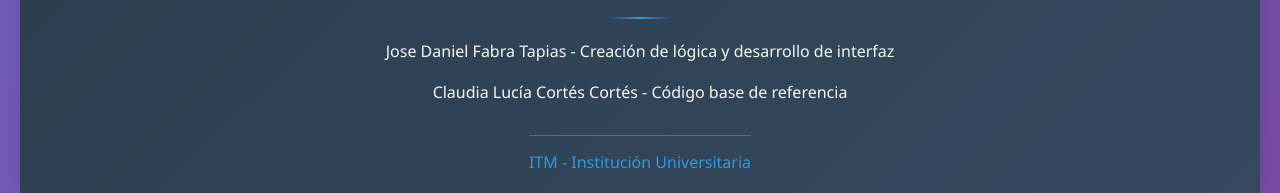
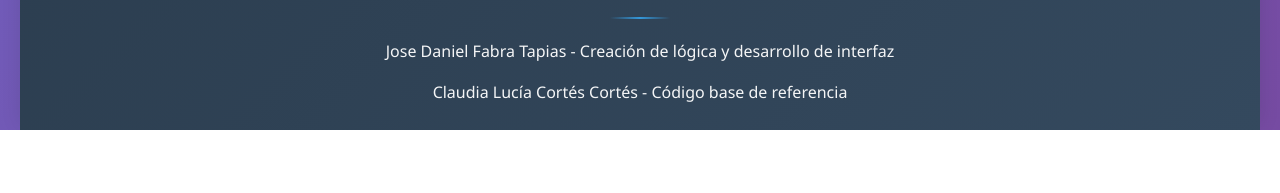
Before and after one commit to JoseDFabra/calculadora-ciclo-trabajo, a plain HTML site: page index.html in a window 1280 px wide. Shown: the part 3201-3394 px from the top of the page. After the commit the page ends 3331 px from the top, so only its background shows below. Drawn offline with nearby package versions, Linux system fonts and the light colour scheme.

Commit message:
Remove institution section from footer in index.html to streamline content and enhance clarity. This change simplifies the footer layout by eliminating unnecessary elements.

```diff
--- a/index.html
+++ b/index.html
@@ -687,14 +687,6 @@
             margin: 0 auto;
         }
 
-        .institution {
-            font-size: 1rem;
-            font-weight: 500;
-            color: #3498db;
-            margin-top: 15px;
-            padding-top: 15px;
-            border-top: 1px solid rgba(255, 255, 255, 0.2);
-        }
 
         @media (max-width: 768px) {
             .footer {
@@ -1004,9 +996,7 @@
                 <div class="credits-info">
                     Claudia Lucía Cortés Cortés - Código base de referencia
                 </div>
-                <div class="institution">
-                    ITM - Institución Universitaria
-                </div>
+
             </div>
         </div>
     </footer>
```
